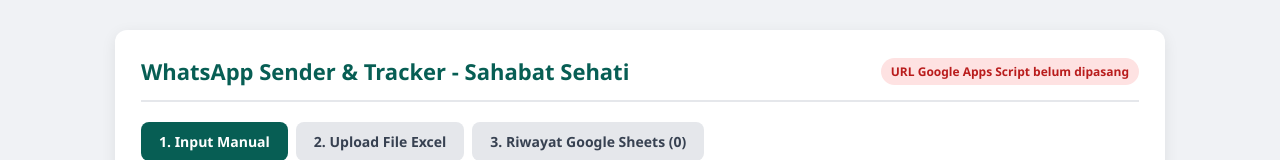
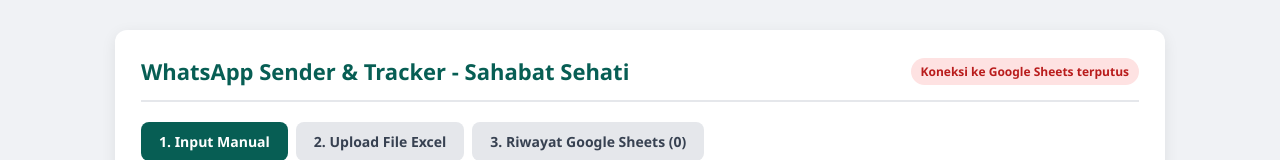
Before and after one commit to syamsakti-hash/WA-CRM-OTOMATIS, a plain HTML site: page index.html in a window 1280 px wide. Shown: the top 160 px of the page. Drawn offline with Linux system fonts and the light colour scheme; no server answers.

Commit message:
Update index.html

```diff
--- a/index.html
+++ b/index.html
@@ -345,7 +345,7 @@
 <script>
   // ================= KONFIGURASI WAJIB =================
   // TEMPEL URL WEB APP GOOGLE APPS SCRIPT ANDA DI BAWAH INI:
-  const GOOGLE_SCRIPT_URL = "TEMPEL_URL_WEB_APP_ANDA_DI_SINI";
+  const GOOGLE_SCRIPT_URL = "https://script.google.com/macros/s/AKfycbxNt-mR7siv2LYNdY9hzIBrZ4jA_8LlyMcH1qgZ-uaajV0bBlgFYlD0YXyF3GOa0iZN/exec";
   // =====================================================
 
   const NO_MAS_SYAM = "085156327726";
```
